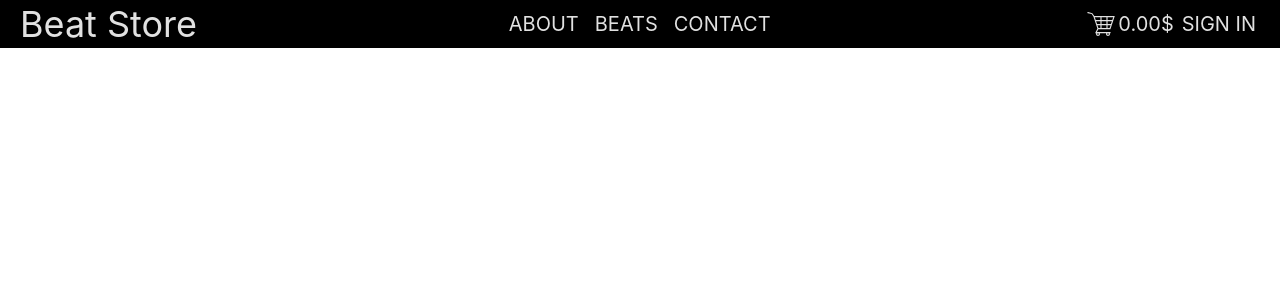
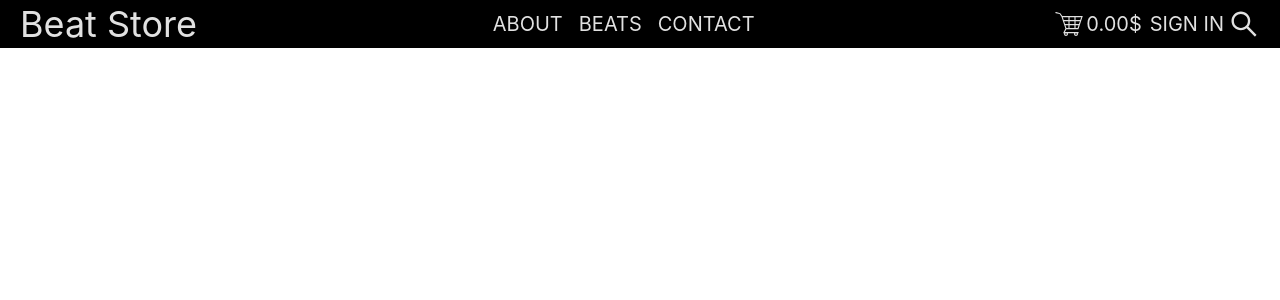
Before and after one commit to AlexanderTurok/beat-store-frontend-new, a React (Create React App) app: page / in a window 1280 px wide. Shown: the top 300 px of the page. Built offline with nearby package versions, Linux system fonts and the light colour scheme.

Commit message:
integrate search to header

```diff
--- a/src/component/header/Header.js
+++ b/src/component/header/Header.js
@@ -4,8 +4,10 @@ import Checkout from "./Checkout";
 import Logo from "./Logo";
 import Menu from "./Menu";
 import SignIn from "./SignIn";
+import Search from "../search/Search";
 // style
 import "../../style/css/header/header.css";
+
 
 function Header() {
   return (
@@ -14,6 +16,7 @@ function Header() {
       <Menu />
       <Checkout />
       <SignIn />
+      <Search />
     </div>
   )
 }
```
